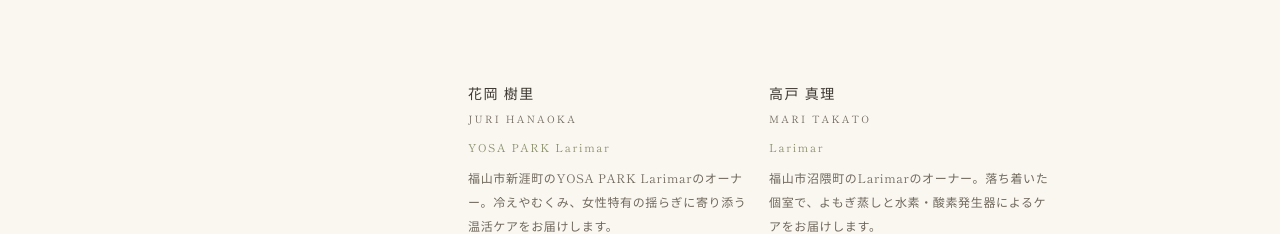
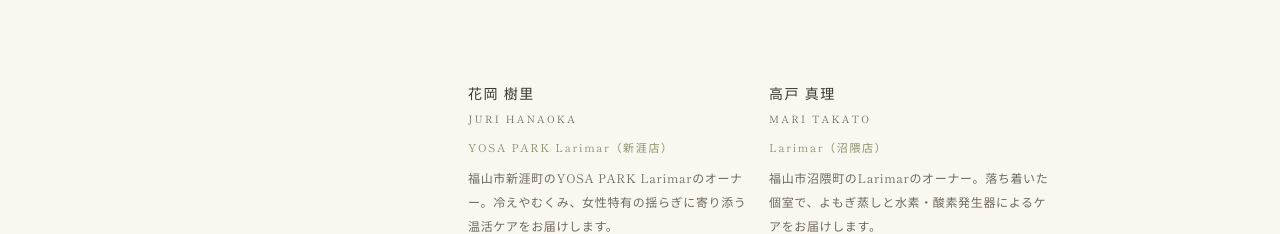
Before and after one commit to nino-0813/herb.yosahp, a Next.js app: page /staff in a window 1280 px wide. Shown: the part 1180-1414 px from the top of the page. Built offline with nearby package versions, Linux system fonts and the light colour scheme.

Commit message:
Larimar系2店舗の名称に地域名を追加して区別しやすく
YOSA PARK Larimar → YOSA PARK Larimar（新涯店）
Larimar → Larimar（沼隈店）
店舗一覧・オーナー紹介ともに反映

```diff
--- a/app/(site)/staff/page.tsx
+++ b/app/(site)/staff/page.tsx
@@ -19,14 +19,14 @@ export const OWNERS = [
   {
     name: "花岡 樹里",
     roman: "JURI HANAOKA",
-    role: "YOSA PARK Larimar",
+    role: "YOSA PARK Larimar（新涯店）",
     bio: "福山市新涯町のYOSA PARK Larimarのオーナー。冷えやむくみ、女性特有の揺らぎに寄り添う温活ケアをお届けします。",
     photo: "/stores/larimar/larimar-2.jpg",
   },
   {
     name: "高戸 真理",
     roman: "MARI TAKATO",
-    role: "Larimar",
+    role: "Larimar（沼隈店）",
     bio: "福山市沼隈町のLarimarのオーナー。落ち着いた個室で、よもぎ蒸しと水素・酸素発生器によるケアをお届けします。",
     photo: "/stores/larimar-numakuma/larimar-numakuma-2.jpg",
   },
--- a/site.config.ts
+++ b/site.config.ts
@@ -81,7 +81,7 @@ export const STORES = [
   },
   {
     id: "larimar",
-    name: "YOSA PARK Larimar",
+    name: "YOSA PARK Larimar（新涯店）",
     owner: "花岡 樹里",
     address: "〒721-0955 広島県福山市新涯町5丁目36-3 村上ビル205",
     access: "",
@@ -101,7 +101,7 @@ export const STORES = [
   },
   {
     id: "larimar-numakuma",
-    name: "Larimar",
+    name: "Larimar（沼隈店）",
     owner: "高戸 真理",
     address: "〒720-0311 広島県福山市沼隈町草深2156-7",
     access: "",
```
